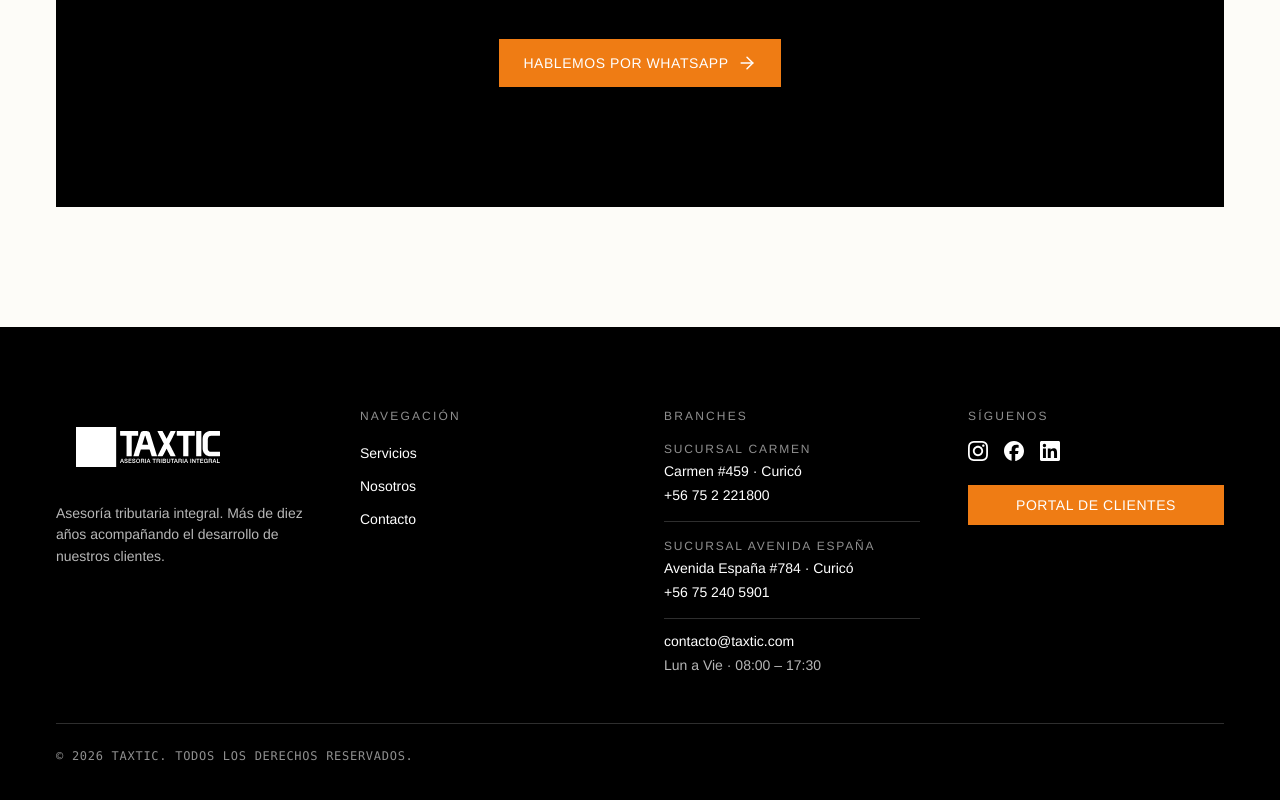
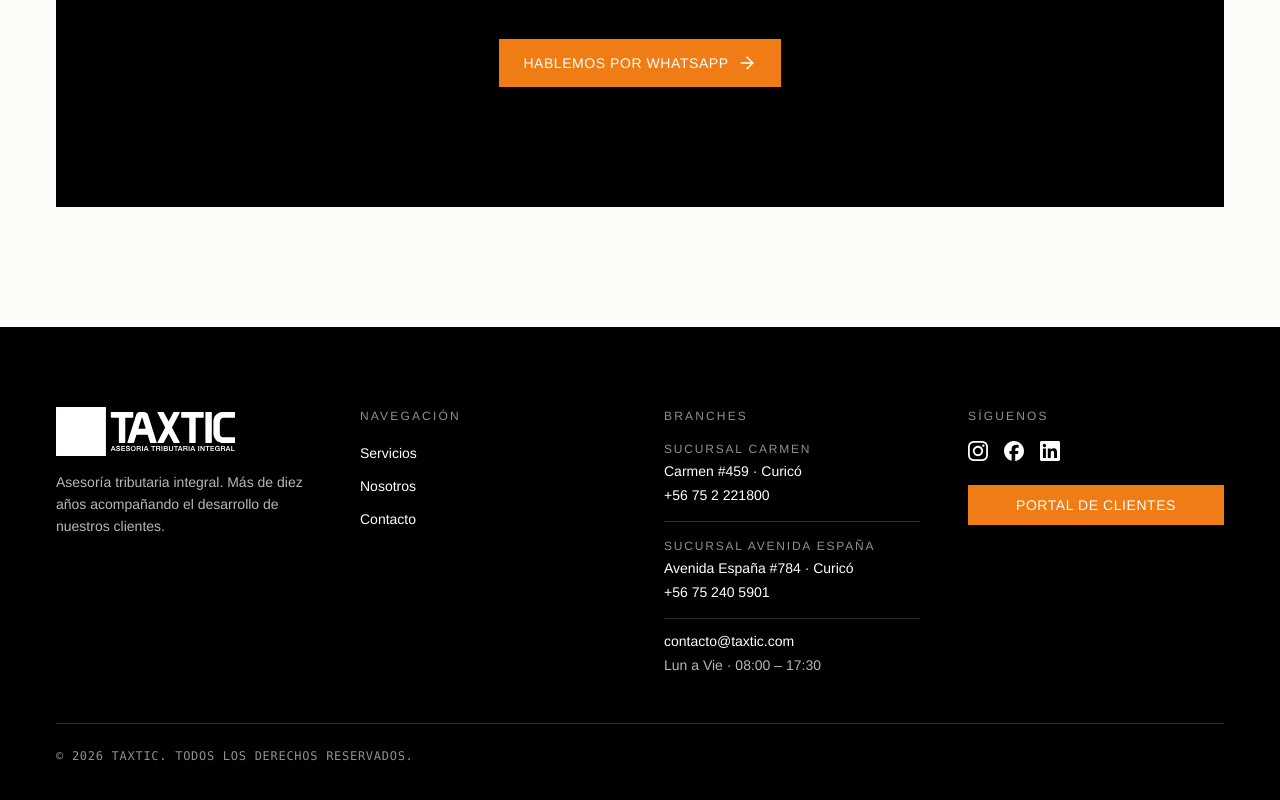
Before and after one commit to TAXTIC/landing-taxtic, a Next.js app: page /en in a window 1280 px wide. Shown: the part 4738-5538 px from the top of the page. Built offline with nearby package versions, Linux system fonts and the light colour scheme.

Commit message:
💄 style(footer): logo flush a 180px alineado con el tagline
- BrandLogo acepta altura en px exactos para diseños que fijan dimensiones precisas
- clearSpace compact en el footer: el chrome oscuro ya provee el aire visual del manual
- tagline limitado a 280px de ancho como la referencia visual

```diff
--- a/src/components/brand/BrandLogo.tsx
+++ b/src/components/brand/BrandLogo.tsx
@@ -11,7 +11,12 @@ interface BrandLogoProps {
   variant?: Variant;
   surface?: Surface;
   tone?: Tone;
-  size?: Size;
+  /**
+   * Token de escala (`sm`–`xl`) o altura exacta en px, para superficies cuyo
+   * diseño fija dimensiones precisas (p. ej. el logo de 180px de ancho del
+   * footer). El valor numérico es escape-hatch consciente — preferir tokens.
+   */
+  size?: Size | number;
   /**
    * Controls the padding wrapper that enforces the brand-manual clear-space rule.
    * - `"manual"` (default): 0.5X on standard surfaces, 1.0X on photos — full manual compliance.
@@ -93,7 +98,7 @@ export function BrandLogo({
     enforcedTone === "color" && variant !== "principal"
       ? "black"
       : enforcedTone;
-  const height = sizePx[size];
+  const height = typeof size === "number" ? size : sizePx[size];
   const safeAreaPx =
     clearSpace === "compact"
       ? 0
--- a/src/components/layout/Footer.tsx
+++ b/src/components/layout/Footer.tsx
@@ -30,8 +30,15 @@ export function Footer({ siteData }: FooterProps) {
         <div className="grid grid-cols-1 md:grid-cols-2 lg:grid-cols-4 gap-8 md:gap-12">
           {/* Brand */}
           <div className="flex flex-col gap-4">
-            <BrandLogo variant="principal" surface="dark" size="md" />
-            <p className="text-sm leading-normal text-(--gray-300)">
+            {/* El chrome oscuro del footer ya da el aire visual; el diseño
+                lo renderiza flush con el texto a 180px de ancho (50px de alto). */}
+            <BrandLogo
+              variant="principal"
+              surface="dark"
+              size={50}
+              clearSpace="compact"
+            />
+            <p className="max-w-[280px] text-sm leading-normal text-(--gray-300)">
               {tFooter("tagline")}
             </p>
           </div>
```
